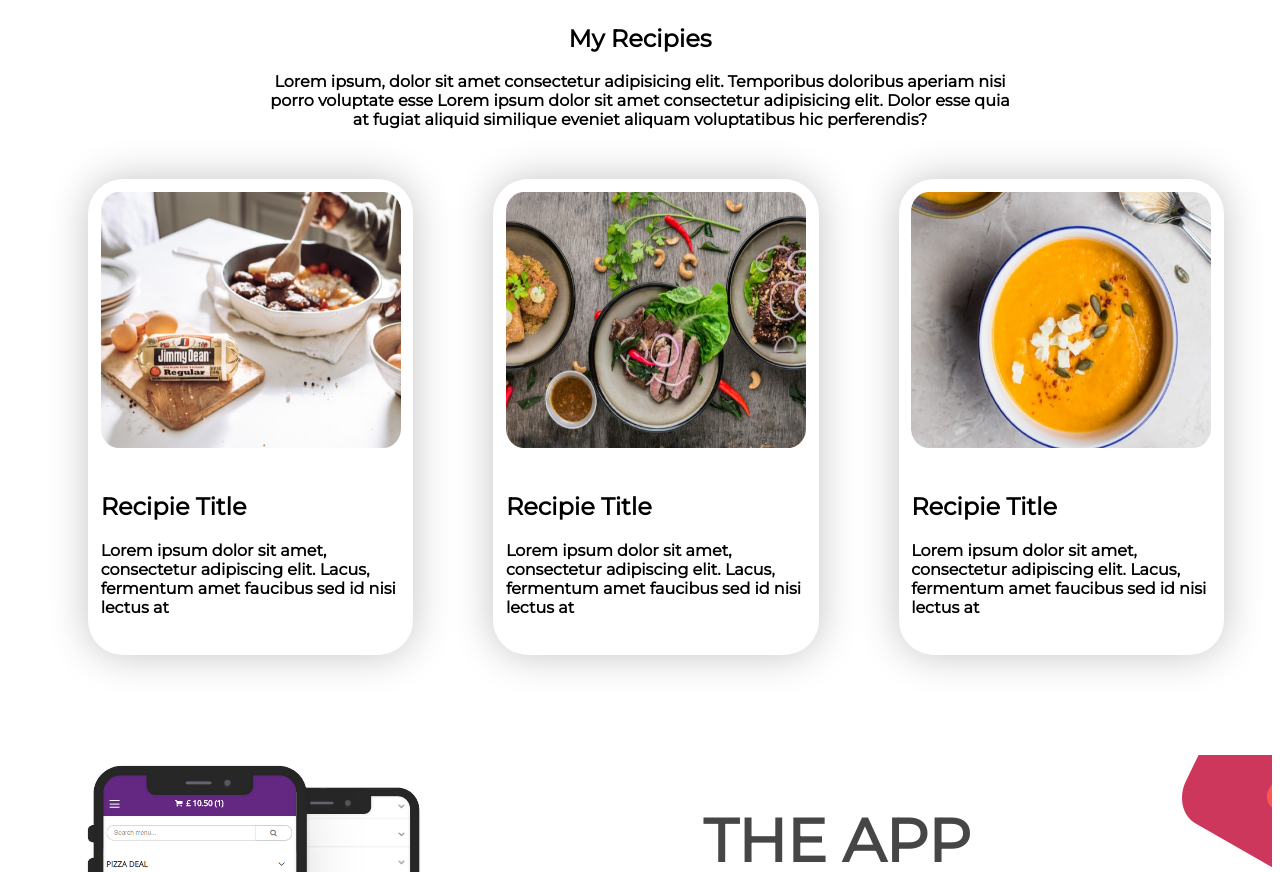
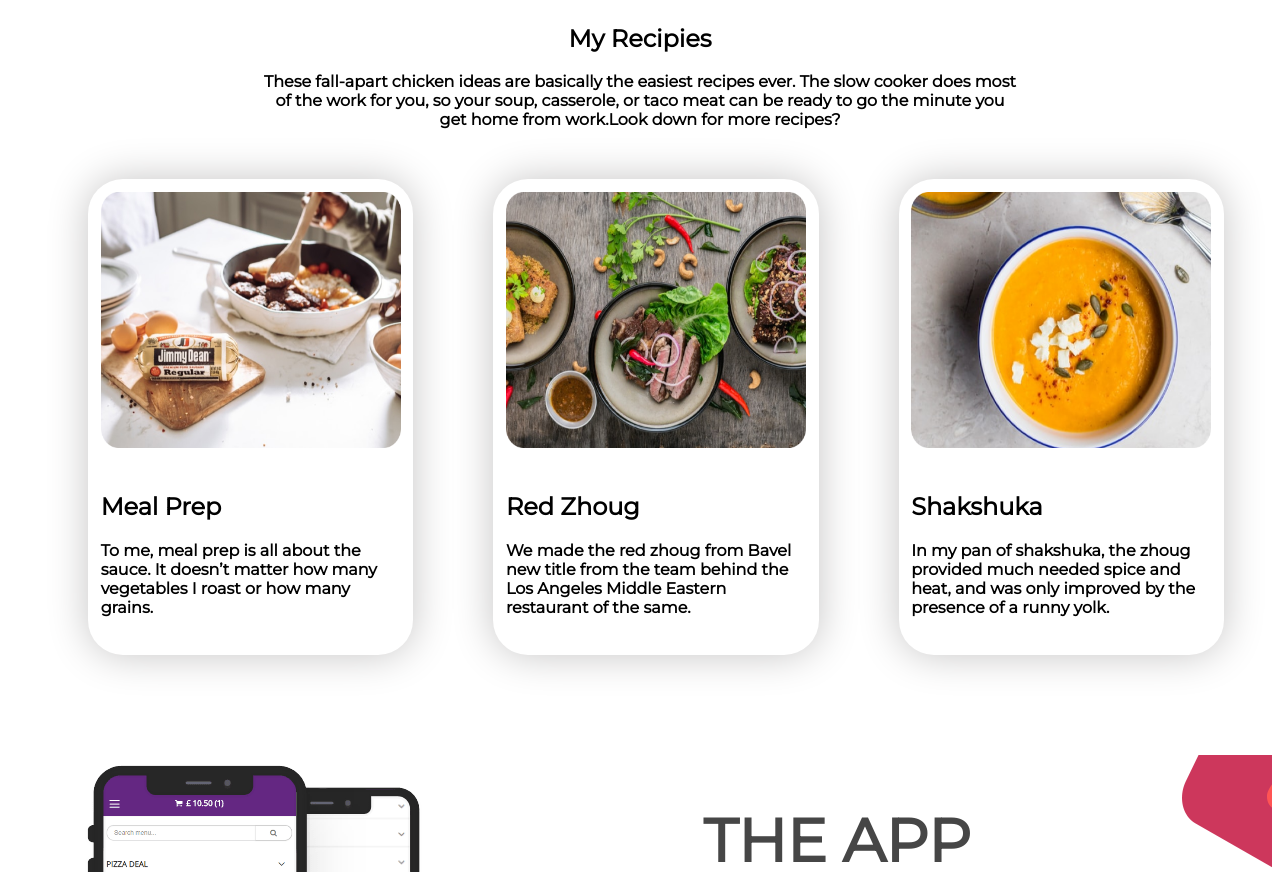
Before and after one commit to Tanvirshahriargit/food-network-system, a plain HTML site: page index.html in a window 1280 px wide. Shown: the part 1257-2129 px from the top of the page. Drawn offline with Linux system fonts and the light colour scheme.

Commit message:
recipe-itmes

```diff
--- a/index.html
+++ b/index.html
@@ -35,32 +35,23 @@
     <section>
         <div class="my-recipe">
             <h2>My Recipies</h2>
-            <p>Lorem ipsum, dolor sit amet consectetur adipisicing elit. Temporibus doloribus aperiam nisi porro voluptate esse Lorem ipsum dolor sit amet consectetur adipisicing elit. Dolor esse quia at fugiat aliquid similique eveniet aliquam voluptatibus hic perferendis?</p>
+            <p>These fall-apart chicken ideas are basically the easiest recipes ever. The slow cooker does most of the work for you, so your soup, casserole, or taco meat can be ready to go the minute you get home from work.Look down for more recipes?</p>
         </div>
         <div class="flexiable">
             <div class="recipe-itmes">
                 <img src="images/recipies-1.jpg" alt="">
-                <h2>Recipie Title</h2>
-                <p>Lorem ipsum dolor sit amet,
-                    consectetur adipiscing elit. Lacus,
-                    fermentum amet faucibus sed id nisi
-                    lectus at</p>
+                <h2>Meal Prep</h2>
+                <p>To me, meal prep is all about the sauce. It doesn’t matter how many vegetables I roast or how many grains.</p>
             </div>
             <div class="recipe-itmes">
                 <img src="images/recipies-2.jpg" alt="">
-                <h2>Recipie Title</h2>
-                <p>Lorem ipsum dolor sit amet,
-                    consectetur adipiscing elit. Lacus,
-                    fermentum amet faucibus sed id nisi
-                    lectus at</p>
+                <h2>Red Zhoug</h2>
+                <p>We made the red zhoug from Bavel new title from the team behind the Los Angeles Middle Eastern restaurant of the same.</p>
             </div>
             <div class="recipe-itmes">
                 <img src="images/recipies-3.png" alt="">
-                <h2>Recipie Title</h2>
-                <p>Lorem ipsum dolor sit amet,
-                    consectetur adipiscing elit. Lacus,
-                    fermentum amet faucibus sed id nisi
-                    lectus at</p>
+                <h2>Shakshuka</h2>
+                <p>In my pan of shakshuka, the zhoug provided much needed spice and heat, and was only improved by the presence of a runny yolk.</p>
             </div>
         </div>
 
```
